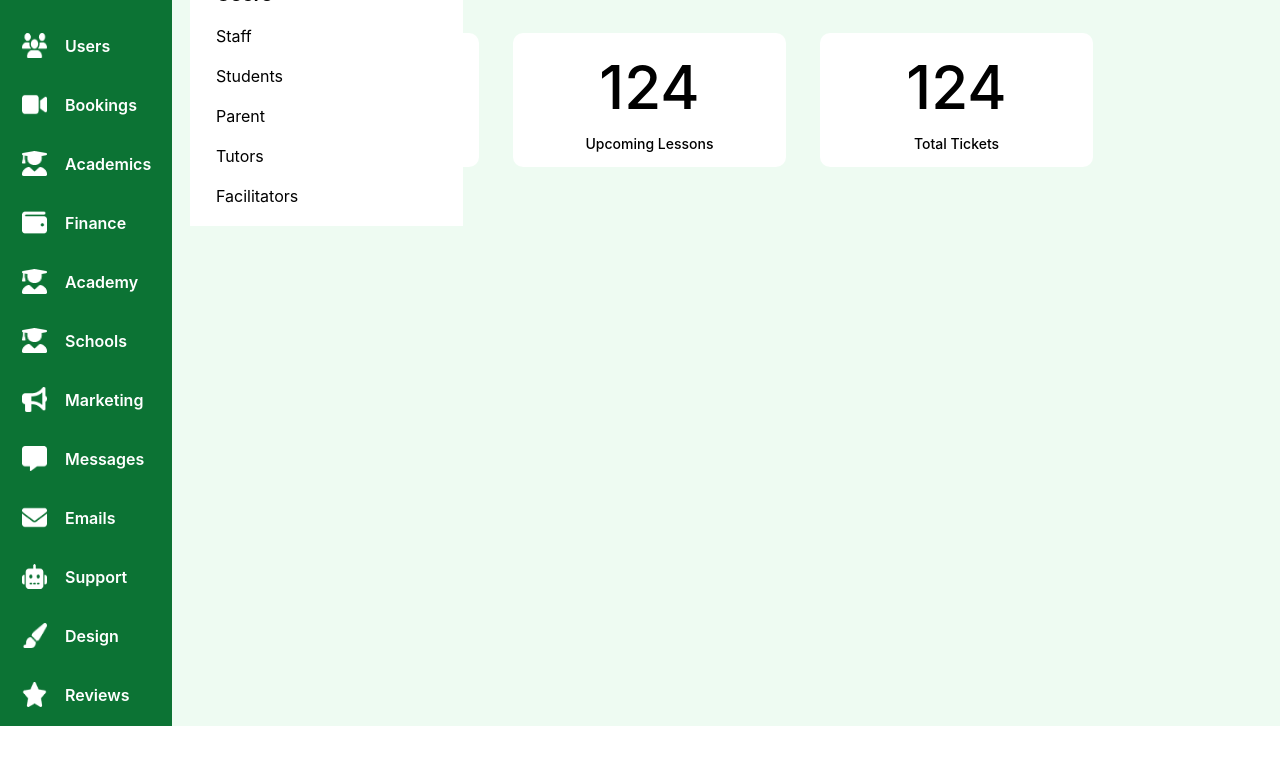
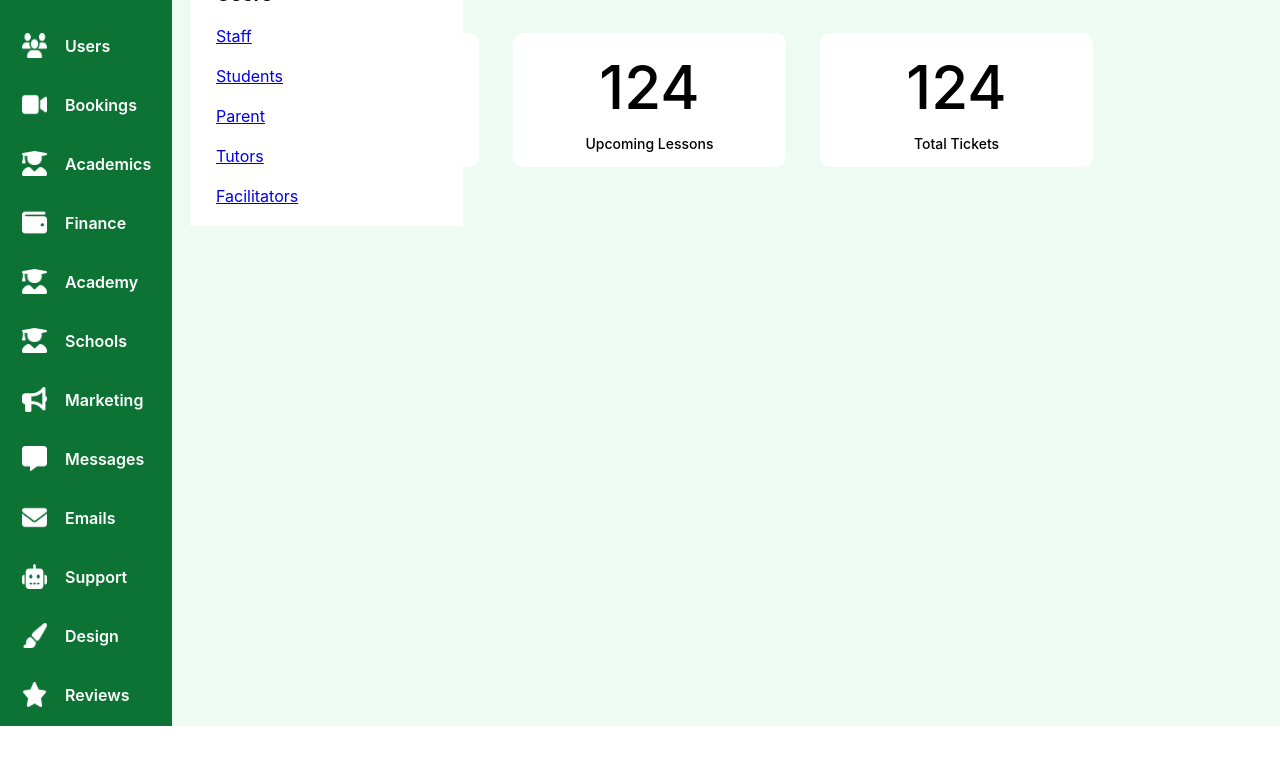
Before and after one commit to joshuagato/vue-js-admin-dashboard, a Vue app: page / in a window 1280 px wide. Both pictures are taken after a click on the element 86 px from the left and 827 px from the top of the page. Shown: the part 74-838 px from the top of the page. Built offline with nearby package versions, Linux system fonts and the light colour scheme.

Commit message:
Added router links

```diff
--- a/src/components/Layout/SideBar.vue
+++ b/src/components/Layout/SideBar.vue
@@ -92,11 +92,11 @@ onUnmounted(() => {
       >
         <h1>Users</h1>
         <ul>
-          <li>Staff</li>
-          <li>Students</li>
-          <li>Parent</li>
-          <li>Tutors</li>
-          <li>Facilitators</li>
+          <li><router-link to="/users/staff">Staff</router-link></li>
+          <li><router-link to="/users/students">Students</router-link></li>
+          <li><router-link to="/users/parent">Parent</router-link></li>
+          <li><router-link to="/users/tutors">Tutors</router-link></li>
+          <li><router-link to="/users/facilitators">Facilitators</router-link></li>
         </ul>
       </div>
       <article class="menu-item"><img src="../../assets/side-menu/video-solid%202.png" alt="Bookings icon" /><span>Bookings</span></article>
```
